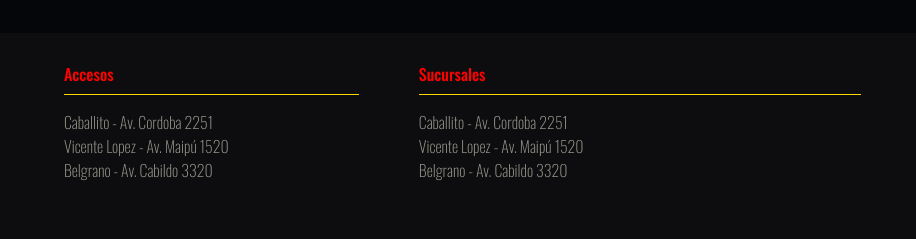
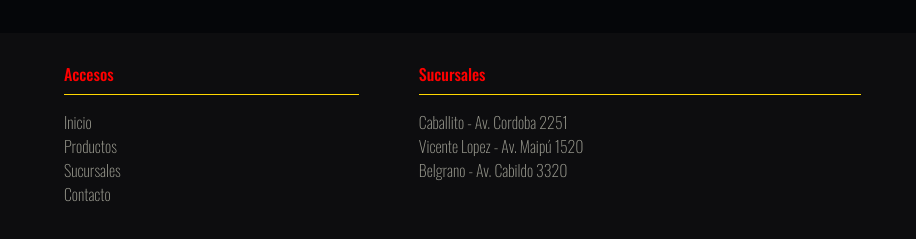
Before and after one commit to MgabrielM/PFMeneghetti, a website: page pages/hamburguesa.html in a window 1280 px wide. Shown: the part 1660-1899 px from the top of the page, 0-916 px from the left. Drawn offline with nearby package versions, Linux system fonts and the light colour scheme.

Commit message:
Detalles de hiper

```diff
--- a/pages/hamburguesa.html
+++ b/pages/hamburguesa.html
@@ -72,9 +72,10 @@
         <div class="accesos">
           <nav>
             <ul>
-              <li><a href="./sucursales.html">Caballito - Av. Cordoba 2251</a></li>
-              <li><a href="./sucursales.html">Vicente Lopez - Av. Maipú 1520</a></li>
-              <li><a href="./sucursales.html">Belgrano - Av. Cabildo 3320</a></li>
+              <li><a href="../index.html">Inicio</a></li>
+              <li><a href="./productos.html">Productos</a></li>
+              <li><a href="./sucursales.html">Sucursales</a></li>
+              <li><a href="./contacto.html">Contacto</a></li>
             </ul>
           </nav>
         </div>
@@ -84,9 +85,9 @@
         <div class="sucursales">
           <nav>
             <ul>
-              <li><a href="./index.html">Caballito - Av. Cordoba 2251</a></li>
-              <li><a href="">Vicente Lopez - Av. Maipú 1520</a></li>
-              <li><a href="">Belgrano - Av. Cabildo 3320</a></li>
+              <li><a href="./sucursales.html">Caballito - Av. Cordoba 2251</a></li>
+              <li><a href="./sucursales.html">Vicente Lopez - Av. Maipú 1520</a></li>
+              <li><a href="./sucursales.html">Belgrano - Av. Cabildo 3320</a></li>
             </ul>
           </nav>
         </div>
```
